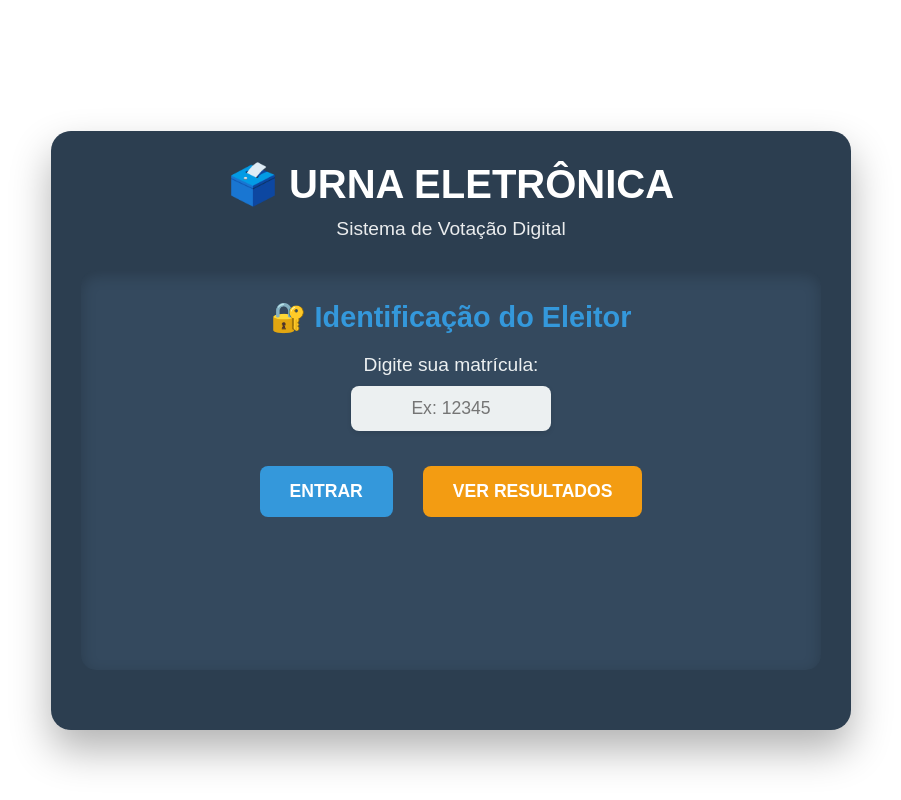
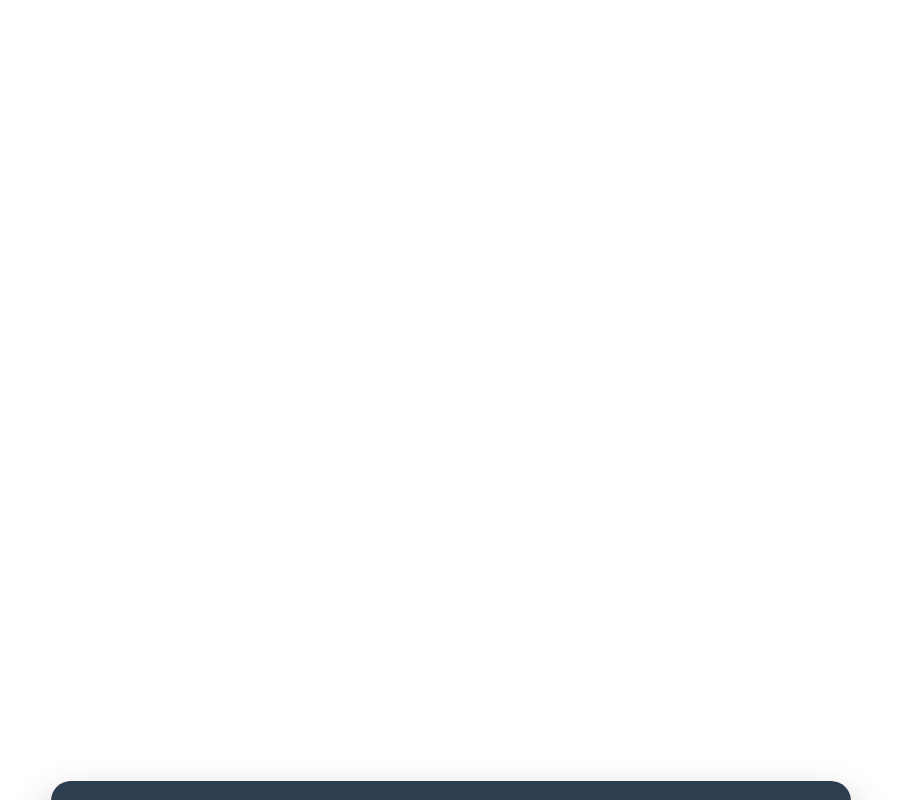
Before and after one commit to Svvalle/UrnaEletronica, a Next.js app: page / in a window 1280 px wide. Shown: the whole page, without its empty margins (189-1090 px from the left). Built offline with nearby package versions, Linux system fonts and the light colour scheme.

Commit message:
fix margin-top

```diff
--- a/src/app/urna.css
+++ b/src/app/urna.css
@@ -8,7 +8,7 @@
     max-width: 800px;
     width: 100%;
     margin: 20px auto;
-    margin-top: 700px;
+    margin-top: 2000px;
     font-family: Arial, sans-serif;
   }
 
```
